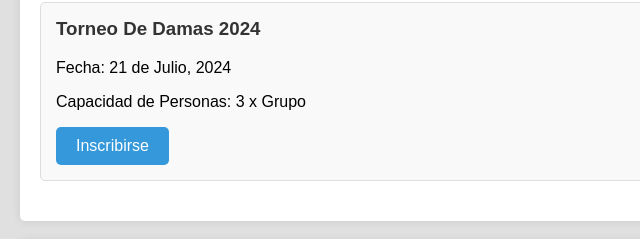
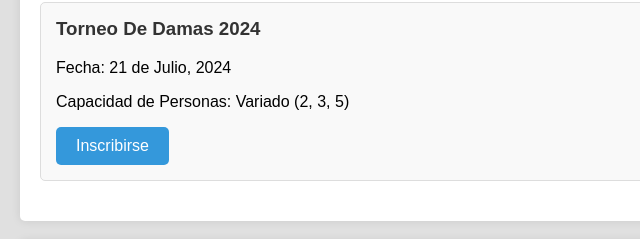
Before and after one commit to SanviGitHub/Defuse-B, a plain HTML site: page index.html in a window 1280 px wide. Shown: the part 261-500 px from the top of the page, 0-640 px from the left. Drawn offline with nearby package versions, Linux system fonts and the light colour scheme.

Commit message:
Update index.html

```diff
--- a/index.html
+++ b/index.html
@@ -26,7 +26,7 @@
         <div class="torneo">
             <h3>Torneo De Damas 2024</h3>
             <p>Fecha: 21 de Julio, 2024</p>
-            <p>Capacidad de Personas: 3 x Grupo</p>
+            <p>Capacidad de Personas: Variado (2, 3, 5) </p>
             <button id="inscribirse-btn">Inscribirse</button>
         </div>
     </section>
```
